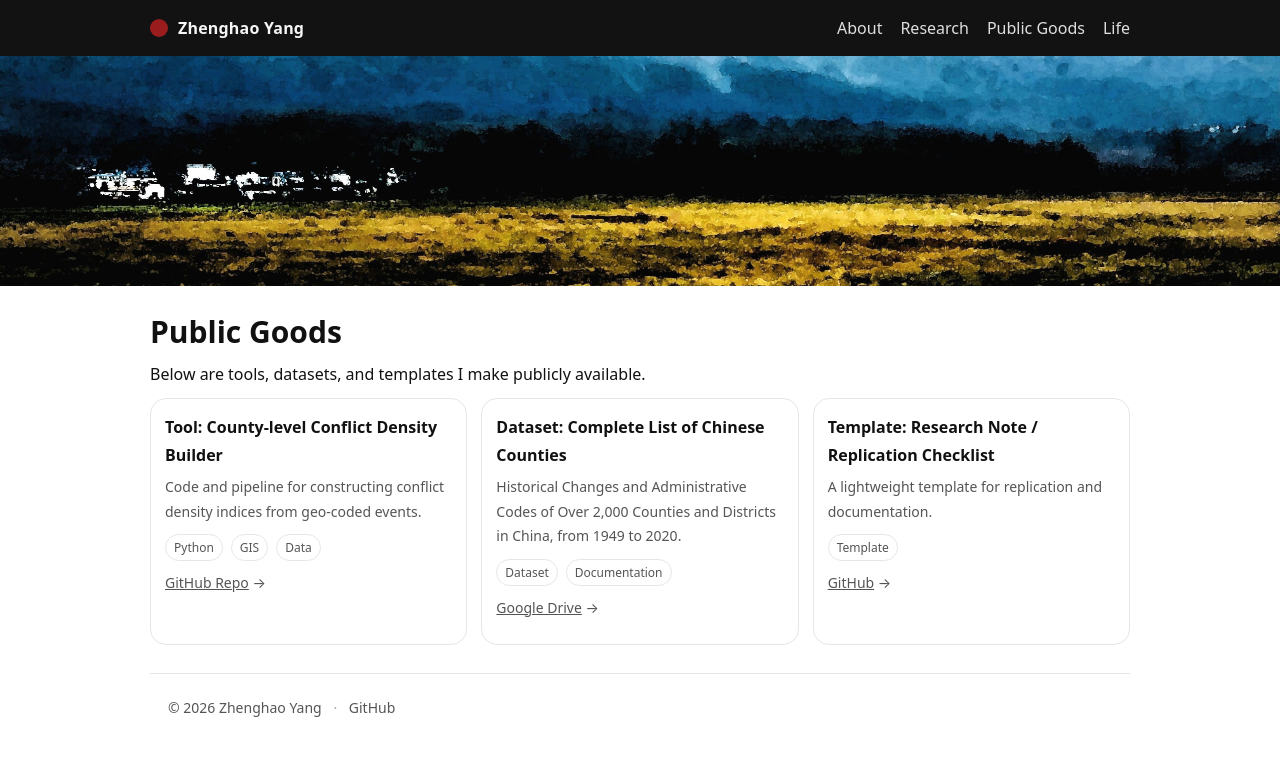
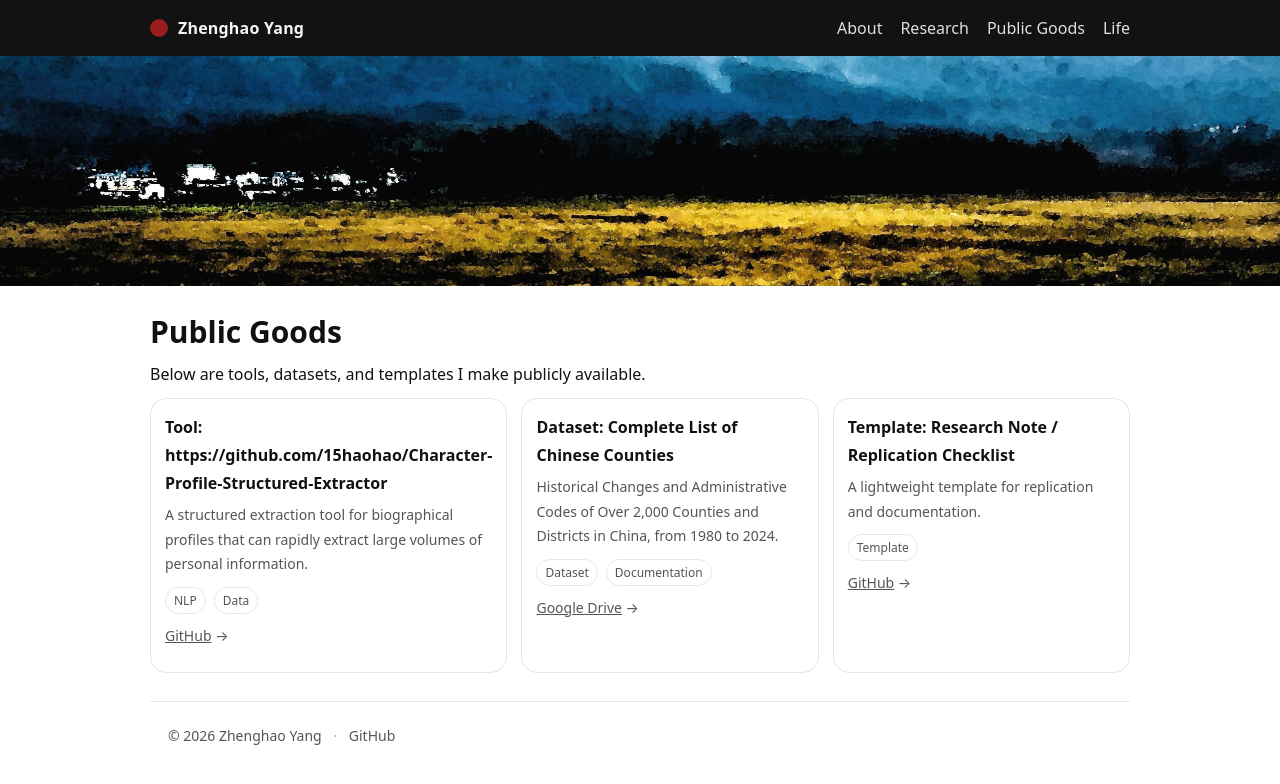
Before and after one commit to 15haohao/15haohao.github.io, a Jekyll site: the page built from public-goods/index.md, in a window 1280 px wide. Shown: the top 784 px of the page. Built offline with Jekyll 4.4.1, drawn with Linux system fonts in a browser that asks for light colours.

Commit message:
new-tool

```diff
--- a/_data/public_goods.yml
+++ b/_data/public_goods.yml
@@ -1,11 +1,11 @@
-- title: "Tool: County-level Conflict Density Builder"
-  desc: "Code and pipeline for constructing conflict density indices from geo-coded events."
-  tags: ["Python", "GIS", "Data"]
-  link: "https://github.com/15haohao/REPO_NAME"
-  link_text: "GitHub Repo"
+- title: "Tool: https://github.com/15haohao/Character-Profile-Structured-Extractor"
+  desc: "A structured extraction tool for biographical profiles that can rapidly extract large volumes of personal information."
+  tags: ["NLP", "Data"]
+  link: "https://github.com/15haohao/Character-Profile-Structured-Extractor"
+  link_text: "GitHub"
 
 - title: "Dataset: Complete List of Chinese Counties"
-  desc: "Historical Changes and Administrative Codes of Over 2,000 Counties and Districts in China, from 1949 to 2020."
+  desc: "Historical Changes and Administrative Codes of Over 2,000 Counties and Districts in China, from 1980 to 2024."
   tags: ["Dataset", "Documentation"]
   link: "https://docs.google.com/spreadsheets/d/1HI3Q8bYidk_ps_LvKscd5cZZjGJMhDoW/edit?usp=drive_link&ouid=117779926058264154742&rtpof=true&sd=true"
   link_text: "Google Drive"
```
